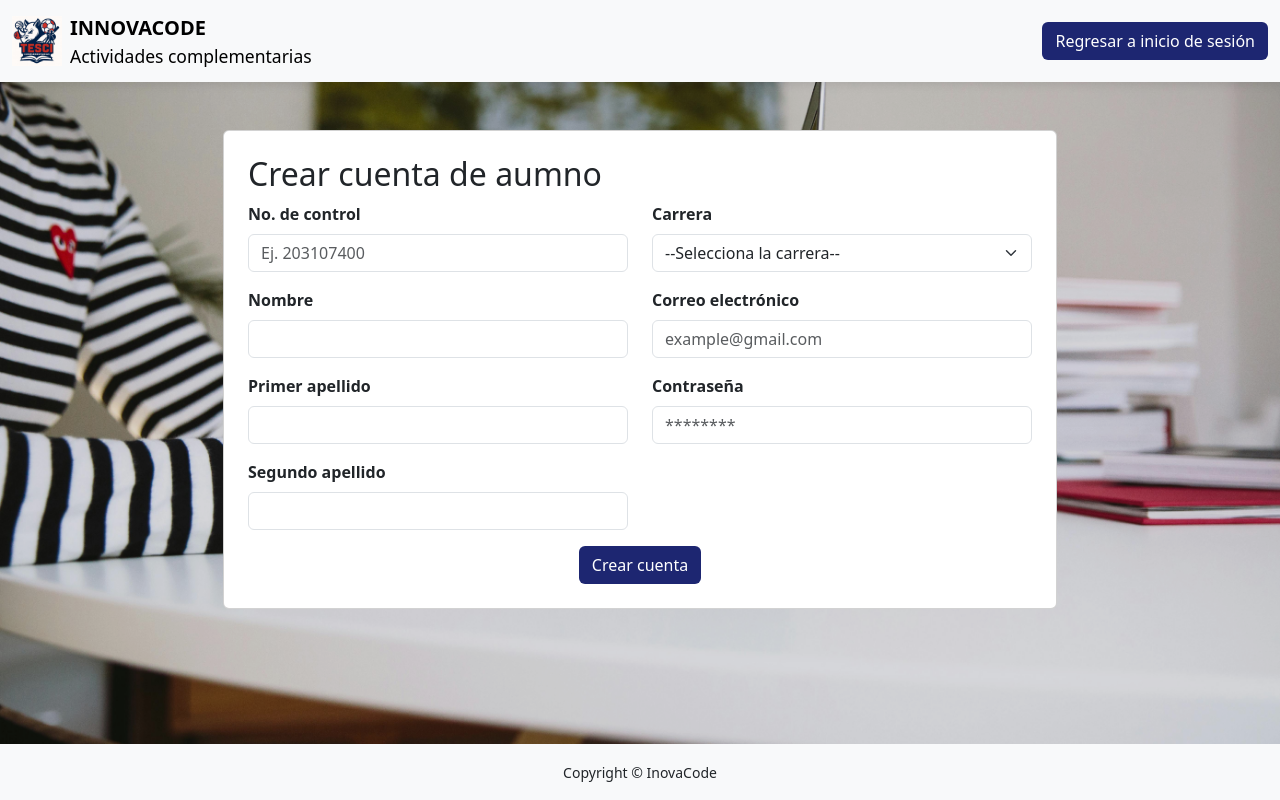
After one commit to karlachavz/inovacode, a PHP site: page /paginas/crear-cuenta-nueva-alumno.php in a window 1280 px wide. The commit adds this page. Run offline with PHP 8.4, Linux system fonts and the light colour scheme.

Commit message:
Add files via upload

```diff
--- /dev/null
+++ b/inovacode/paginas/crear-cuenta-nueva-alumno.php
@@ -0,0 +1,179 @@
+<!DOCTYPE html>
+<html lang="en">
+
+<head>
+    <meta charset="UTF-8">
+    <meta name="viewport" content="width=device-width, initial-scale=1.0">
+    <link href="https://cdn.jsdelivr.net/npm/bootstrap@5.3.8/dist/css/bootstrap.min.css" rel="stylesheet"
+        integrity="sha384-sRIl4kxILFvY47J16cr9ZwB07vP4J8+LH7qKQnuqkuIAvNWLzeN8tE5YBujZqJLB" crossorigin="anonymous">
+    <title>Complementarias</title>
+
+    <link rel="stylesheet" href="../css/estilos.css">
+
+
+</head>
+
+
+<style>
+    body {
+        background-image: url("../img/fondo-login-alumno.jpg");
+        /* ← cambia el nombre de la imagen según tu archivo */
+        background-size: cover;
+        background-position: center;
+        background-repeat: no-repeat;
+        min-height: 100vh;
+        backdrop-filter: brightness(0.9);
+    }
+</style>
+
+<body class="alumno-body">
+    <!--NAVBAR-->
+
+    <nav class="navbar navbar-expand-lg bg-body-tertiary ">
+        <div class="container-fluid">
+
+
+            <a class="navbar-brand d-flex align-items-center">
+                <img src="../img/logo.jpeg" alt="Logo" width="50" height="50"
+                    class="d-inline-block align-text-top me-2">
+                <div class="d-flex flex-column">
+                    <span class="fw-bold">INNOVACODE</span>
+                    <small>Actividades complementarias</small>
+                </div>
+            </a>
+
+
+            <div>
+                <a href="login-alumno.html" class="btn btn-custom">Regresar a inicio de sesión</a>
+            </div>
+
+
+
+
+        </div>
+    </nav>
+
+
+
+    <!--FORMULARIO LOGIN-->
+
+    <div class="container d-flex justify-content-center mt-5 mb-5">
+
+        <div class="card p-4 ">
+            <h2>Crear cuenta de aumno</h2>
+            <!--Mensaje de error: en caso de intentar dar de alta un alumno con número de control ya registrado-->
+            <?php
+            if (isset($_GET['error'])) {
+
+                if ($_GET['error'] == "duplicado") {
+                    echo "<div class='alert alert-danger' role='alert'>El número de control ya existe.</div>";
+                }
+
+                if ($_GET['error'] == "desconocido") {
+                   echo "<div class='alert alert-danger' role='alert'>Ha ocurrido un error inesperado al reg.</div>";
+                }
+            }
+            ?>
+            <!--fin del mensaje de error-->
+
+            <form action="../acciones/insertar-alumno-alumno.php" method="post">
+
+                <div class="row">
+                    <div class="col">
+                        <div class="mb-3 text-start">
+                            <label for="control" class="form-label fw-bold">No. de control</label>
+                            <input type="text" class="form-control" id="control" name="no_control"
+                                placeholder="Ej. 203107400" required pattern="[0-9]{9}"
+                                title="Debe contener exactamente 9 dígitos numéricos">
+                        </div>
+
+                        <div class="mb-3 text-start">
+                            <label for="nom" class="form-label fw-bold">Nombre</label>
+                            <input type="text" class="form-control" id="nom" name="n" placeholder="" required
+                                pattern="^[A-Za-zÁÉÍÓÚáéíóúÑñ\s]+$" minlength="3" maxlength="50"
+                                title="Solo se permiten letras y espacios">
+                        </div>
+
+                        <div class="mb-3 text-start">
+                            <label for="ap1" class="form-label fw-bold">Primer apellido</label>
+                            <input type="text" class="form-control" id="ap1" name="ap1" placeholder="" required
+                                pattern="^[A-Za-zÁÉÍÓÚáéíóúÑñ\s]+$" minlength="3" maxlength="50"
+                                title="Solo se permiten letras y espacios">
+                        </div>
+
+                        <div class="mb-3 text-start">
+                            <label for="ap2" class="form-label fw-bold">Segundo apellido</label>
+                            <input type="text" class="form-control" id="ap2" name="ap2" placeholder="" required
+                                pattern="^[A-Za-zÁÉÍÓÚáéíóúÑñ\s]+$" minlength="3" maxlength="50"
+                                title="Solo se permiten letras y espacios">
+                        </div>
+
+                    </div>
+
+                    <div class="col">
+                        <div class="mb-3 text-start ">
+                            <label for="carrera" class="form-label fw-bold">Carrera</label>
+                            <select name="c" id="carrera" class="form-select" required>
+                                <option value="">--Selecciona la carrera--</option>
+                                <option value="Ingeniería en Gestión Empresarial">Ingeniería en Gestión Empresarial</option>
+                                <option value="Ingeniería en Sistemas Computacionales">Ingeniería en Sistemas Computacionales</option>
+                                <option value="Ingeniería en Tecnologías de la Información y Comunicación">Ingeniería en Tecnologías de la Información y Comunicación</option>
+                                <option value="Ingeniería en Administración">Ingeniería en Administración</option>
+                                <option value="Ingeniería Química">Ingeniería Química</option>
+                                <option value="Contador Público">Contador Público</option>
+                                <option value="Ingeniería Industrial">Ingeniería Industrial</option>
+                                <option value="Ingeniería en Logística">Ingeniería en Logística</option>
+                                <option value="Ingeniería en Semiconductores">Ingeniería en Semiconductores</option>
+                                <option value="Ingeniería Mecatrónica">Ingeniería Mecatrónica</option>
+                            </select>
+                        </div>
+
+                        <div class="mb-3 text-start">
+                            <label for="correo" class="form-label fw-bold">Correo electrónico</label>
+                            <input type="email" class="form-control" id="correo" name="e"
+                                placeholder="example@gmail.com" required>
+                        </div>
+
+                        <div class="mb-3 text-start">
+                            <label for="password" class="form-label fw-bold">Contraseña</label>
+                            <input type="password" class="form-control" id="password" name="p" placeholder="********"
+                                required minlength="8" maxlength="20" title="Debe tener entre 6 y 20 caracteres">
+                        </div>
+
+
+                    </div>
+                </div>
+
+
+
+                <div class="text-center">
+                    <button type="submit" class="btn btn-custom">Crear cuenta</button>
+
+                </div>
+
+
+            </form>
+        </div>
+
+    </div>
+
+
+    <br><br><br><br><br>
+
+
+    <!--PIE DE PÁGINA-->
+
+    <footer class="fixed-bottom bg-light py-3">
+        <div class="container text-center">
+            <small>Copyright &copy; InovaCode</small>
+        </div>
+    </footer>
+
+
+    <!--JS BOOTSTRAP-->
+    <script src="https://cdn.jsdelivr.net/npm/bootstrap@5.3.8/dist/js/bootstrap.bundle.min.js"
+        integrity="sha384-FKyoEForCGlyvwx9Hj09JcYn3nv7wiPVlz7YYwJrWVcXK/BmnVDxM+D2scQbITxI"
+        crossorigin="anonymous"></script>
+</body>
+
+</html>
--- a/inovacode/paginas/login-alumno.html
+++ b/inovacode/paginas/login-alumno.html
@@ -88,13 +88,13 @@ body {
 
         <form action="../acciones/validar-login-alumno.php" method="post">
           <label for="" class="form-label mt-1">Número de control</label>
-          <input type="text" class="form-control" id="" name="no_control" placeholder="Ingresa tu número de control"
-            required>
+          <input type="text" class="form-control" id="" name="no_control" placeholder="Ej. 203107400" required pattern="[0-9]{9}"
+                                title="Debe contener exactamente 9 dígitos numéricos">
           <label for="" class="form-label mt-2">Contraseña</label>
           <input type="password" class="form-control" id="contrasena" name="contrasena"
             placeholder="Ingresa tu contraseña" required>
             <div class="text-center">
-              <a href="crear-cuenta-nueva-alumno.html">¿No cuentas con una cuenta? crearla aquí</a>
+              <a href="crear-cuenta-nueva-alumno.php">¿No cuentas con una cuenta? crearla aquí</a>
             </div>
 
           <div class="text-center mt-2">
```
Also changed, not shown: inovacode/acciones/insertar-administrador.php (+43 -12 lines), inovacode/acciones/insertar-alumno-alumno.php (+25 -15 lines), inovacode/acciones/insertar-alumnos.php (+17 -6 lines), inovacode/paginas/administrar-administradores.php (+21 -3 lines), inovacode/paginas/administrar-alumnos.php (+44 -8 lines).
